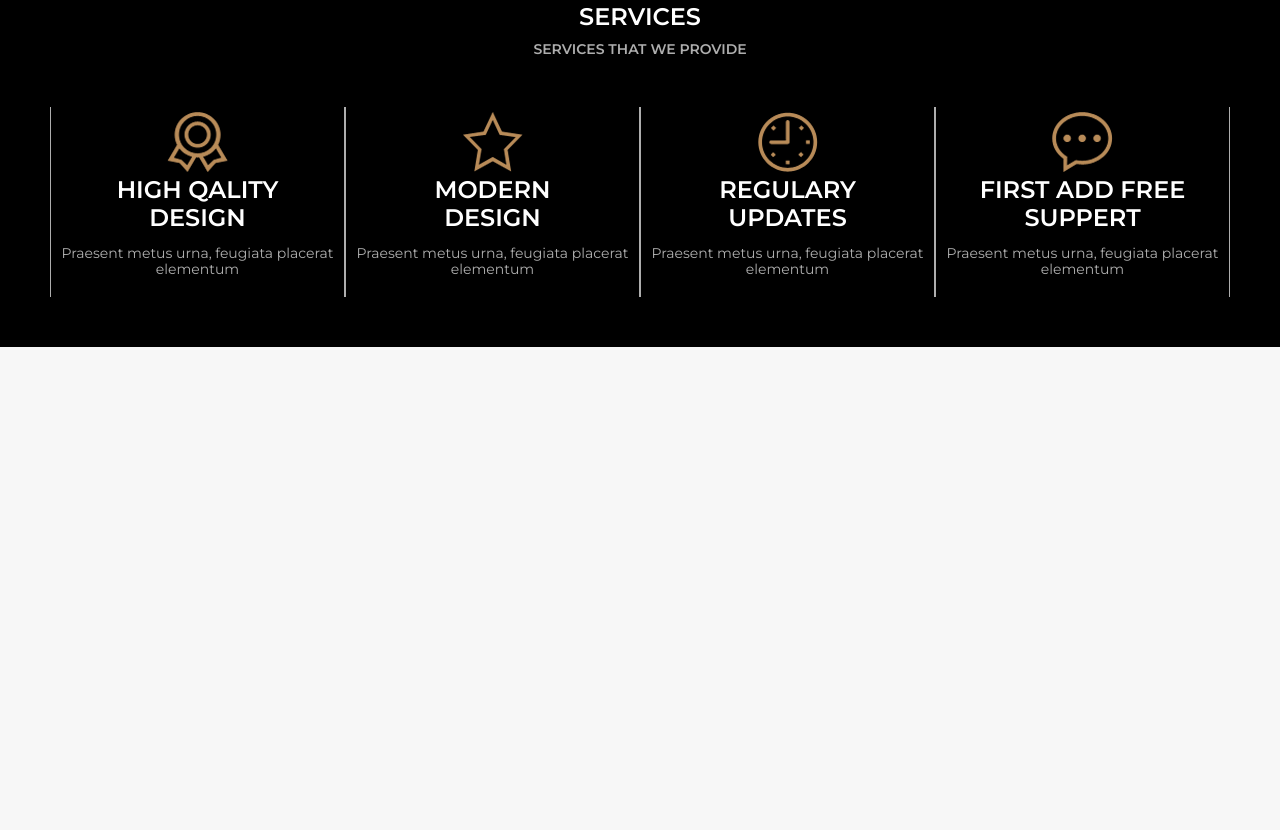
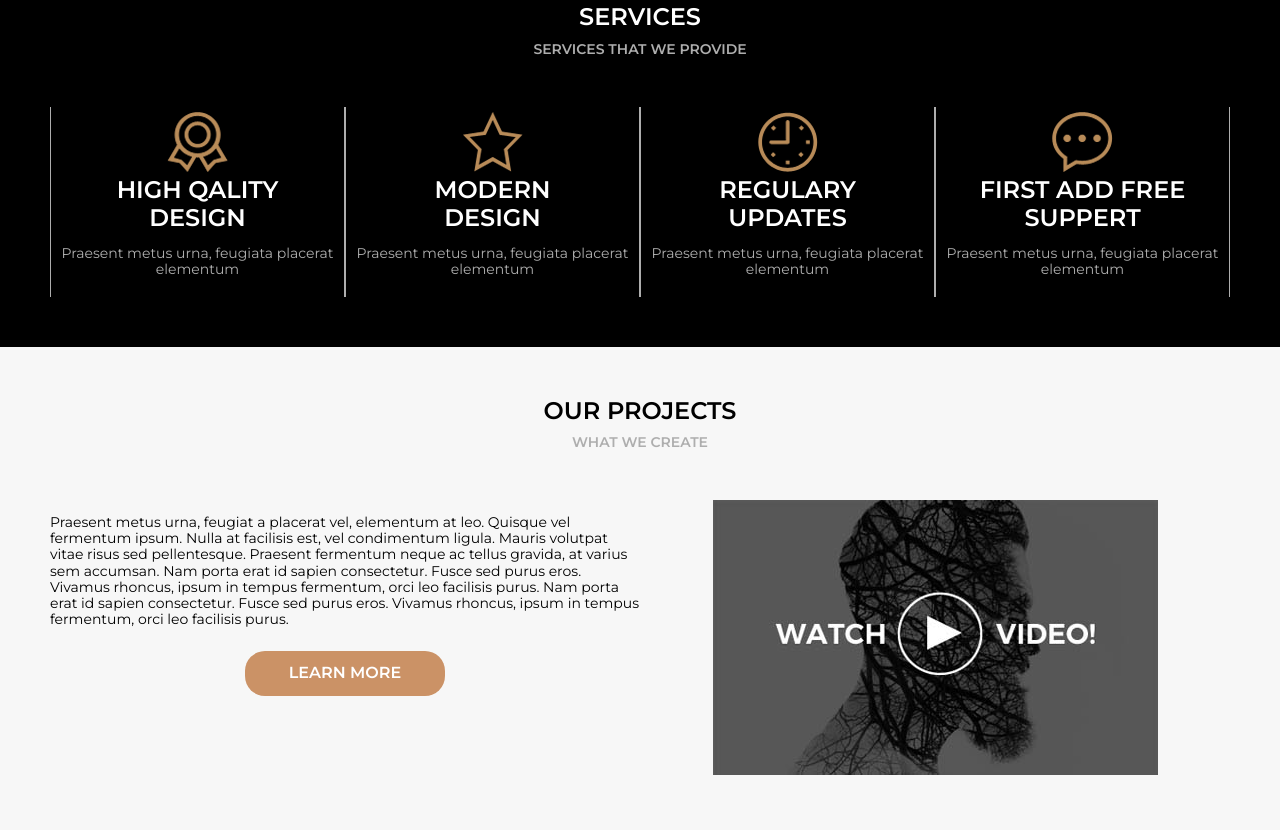
Before and after one commit to przemyslawjurkiewicz/awax, a plain HTML site: page index.html in a window 1280 px wide. Shown: the part 1330-2160 px from the top of the page. Before the commit the page ends 1677 px from the top, so only its background shows below. Drawn offline with Linux system fonts and the light colour scheme.

Commit message:
Add components

```diff
--- a/index.html
+++ b/index.html
@@ -90,6 +90,28 @@
             </div>
         </div>
     </section>
+    <section class="section">
+            <div class="container">
+                <div class="col-lg-12 col-sm-12">
+                    <h3 class="section__header section__header--white">Our Projects</h3>
+                    <p class="section__header-paragraph">What we create</p>
+                </div>
+                <div class="section__content section__content--white col-lg-12 col-sm-12">
+                    <div class="col-lg-6 col-sm-12">
+                        <p class="section__paragraph section__paragraph--black section__paragraph--left">Praesent metus urna, feugiat a placerat vel, elementum at leo. Quisque vel fermentum ipsum.
+                            Nulla at facilisis est, vel condimentum ligula. Mauris volutpat vitae risus sed pellentesque.
+                            Praesent fermentum neque ac tellus gravida, at varius sem accumsan. Nam porta erat id sapien
+                            consectetur. Fusce sed purus eros. Vivamus rhoncus, ipsum in tempus fermentum, orci leo
+                            facilisis purus. Nam porta erat id sapien consectetur. Fusce sed purus eros. Vivamus rhoncus,
+                            ipsum in tempus fermentum, orci leo facilisis purus.</p>
+                        <button class="button">Learn more</button>
+                    </div>
+                    <div class="col-lg-6 col-sm-12">
+                        <img src="images/video.jpg" alt="video">
+                    </div>
+                </div>
+            </div>
+        </section>
 </body>
 
 </html>
--- /dev/null
+++ b/sass/components/_button.scss
@@ -0,0 +1,20 @@
+.button {
+    margin: 10px;
+    background: $gold;
+    border: none;
+    border-radius: 10px;
+    -webkit-border-radius: 20px;
+    -moz-border-radius: 10px;
+    -ms-border-radius: 10px;
+    -o-border-radius: 10px;
+    min-width: 200px;
+    height: 45px;
+    color: #fff;
+    font-size: $normal-font-size;
+    font-weight: 600;
+    text-transform: uppercase;
+    cursor: pointer;
+    &:hover {
+      background: $dark-grey;
+    }
+  }
--- /dev/null
+++ b/sass/sections/_section.scss
@@ -0,0 +1,67 @@
+.section {
+    padding: 50px;
+
+    &__header {
+      margin: 0;
+      margin-bottom: 10px;
+      font-size: $big-font-size;
+      text-transform: uppercase;
+      font-weight: 600;
+
+      &--white {
+        color: #000;
+      }
+
+      &--dark {
+        color: #fff;
+      }
+    }
+    &__header-paragraph {
+      margin-top: 0;
+      margin-bottom: 50px;
+      font-size: $medium-font-size;
+      text-transform: uppercase;
+      font-weight: 600;
+      color: $grey;
+    }
+
+    &__content {
+      display: flex;
+      justify-content: space-around;
+      align-items: flex-start;
+    }
+    &__paragraph {
+      color: $grey;
+      font-size: $medium-font-size;
+      font-weight: 300;
+      &--black {
+        color: #000;
+      }
+      &--left {
+        text-align: left;
+      }
+    }
+
+    &__card {
+        padding: 5px;
+      &--vertical-line {
+          border-left: 1px solid $grey;
+          border-right: 1px solid $grey;
+      }
+    }
+
+    &--black {
+      background: #000;
+    }
+  }
+
+  @media (max-width: 992px) {
+    .section {
+      padding: 20px 10px;
+      &__content {
+        flex-direction: column;
+        justify-content: center;
+        align-items: center;
+      }
+    }
+  }a
```
Also changed, not shown: sass/style.scss (+2 -89 lines).
